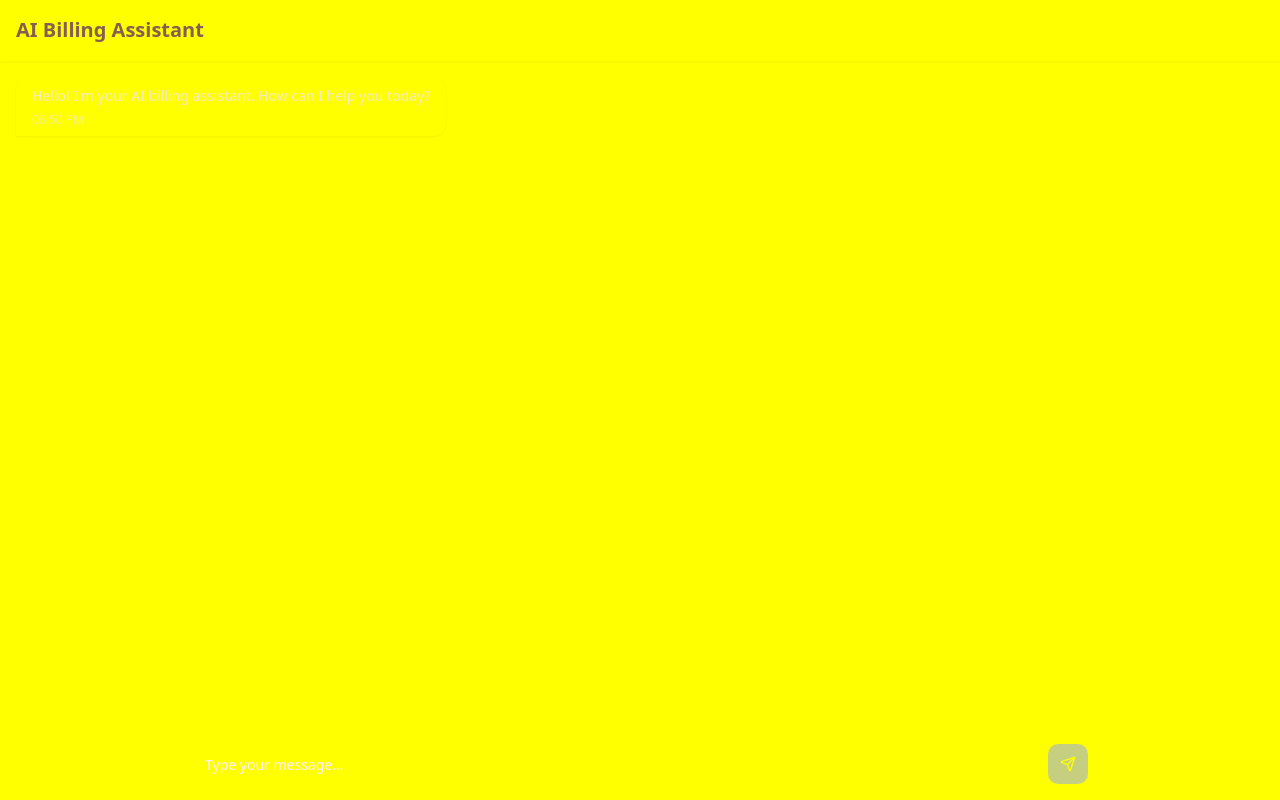
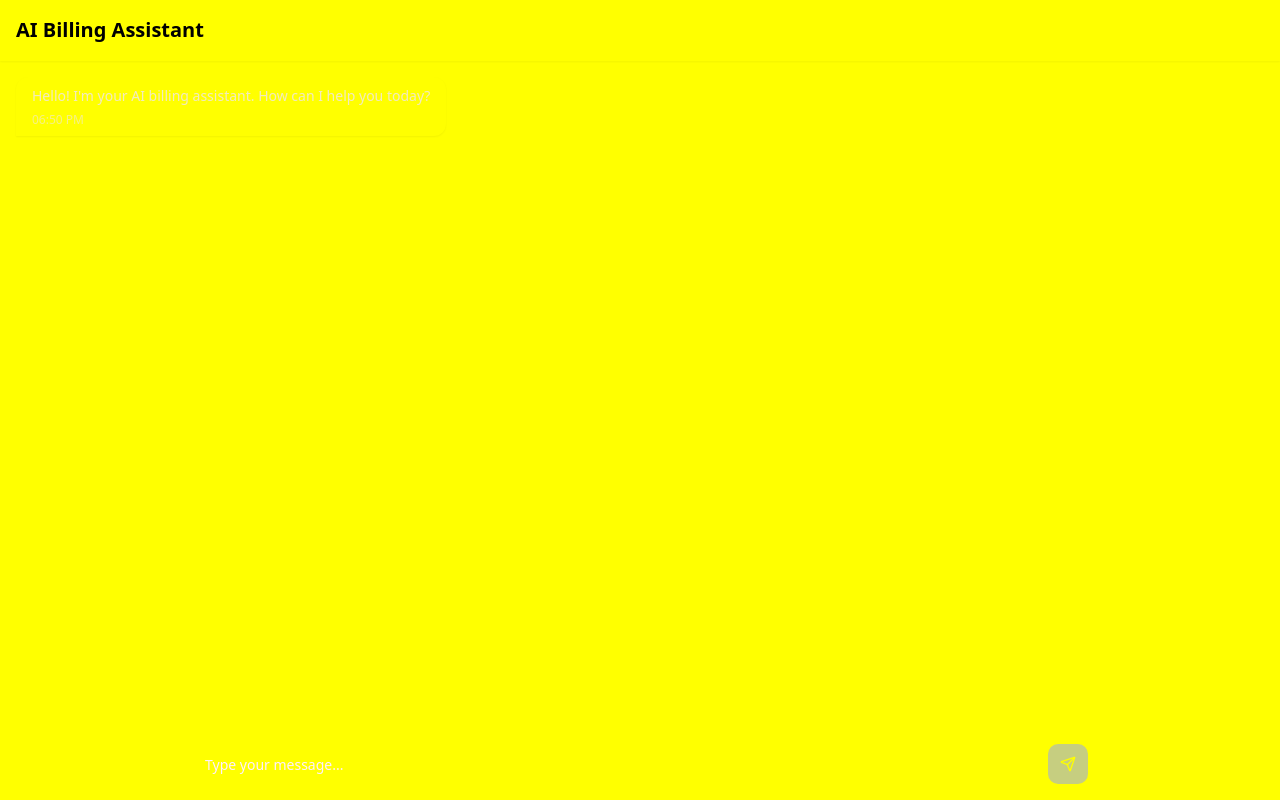
Before and after one commit to abshek04/billing-chatterbox, a React (Vite) app: page / in a window 1280 px wide. Built offline with nearby package versions, Linux system fonts and the light colour scheme.

Commit message:
Refactor: Update app background and text color
Change the application background color to light grey and the text color to black for improved readability.

```diff
--- a/src/index.css
+++ b/src/index.css
@@ -8,8 +8,8 @@ All colors MUST be HSL.
 
 @layer base {
   :root {
-    --background: 255 255 255;
-    --foreground: 15 23 42;
+    --background: 248 250 252;
+    --foreground: 0 0 0;
 
     --card: 255 255 255;
     --card-foreground: 15 23 42;
```
